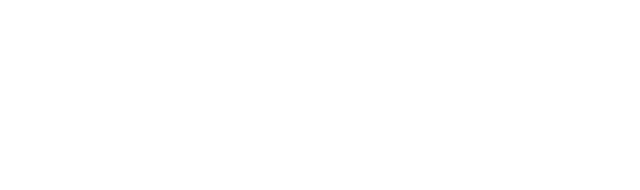
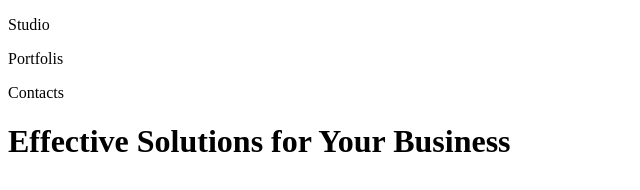
Before and after one commit to Metelia/goit-markup-hw-01, a plain HTML site: page index.html in a window 1280 px wide. Shown: the whole page, without its empty margins (0-640 px from the left). Drawn offline with Linux system fonts and the light colour scheme.

Commit message:
Обновил index.html

```diff
--- a/index.html
+++ b/index.html
@@ -6,10 +6,18 @@
     <title>Document</title>
 </head>
 <header>
+
+    <p>Studio</p>
+    <p>Portfolis</p>
+    <p>Contacts</p>
+
 </header>
 
 <body>
 
+
+    <h1> Effective Solutions
+        for Your Business</h1>
 
 
 
```
